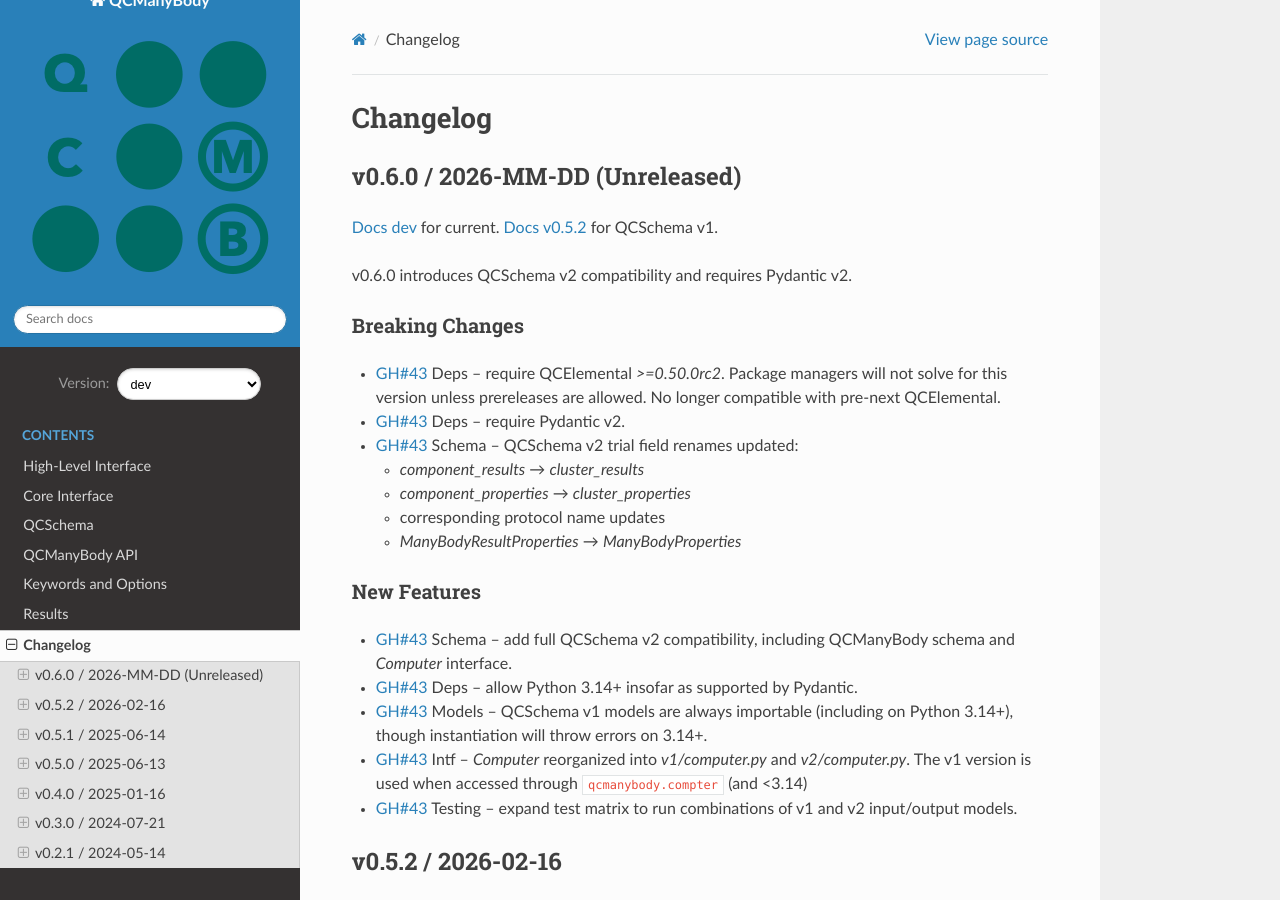
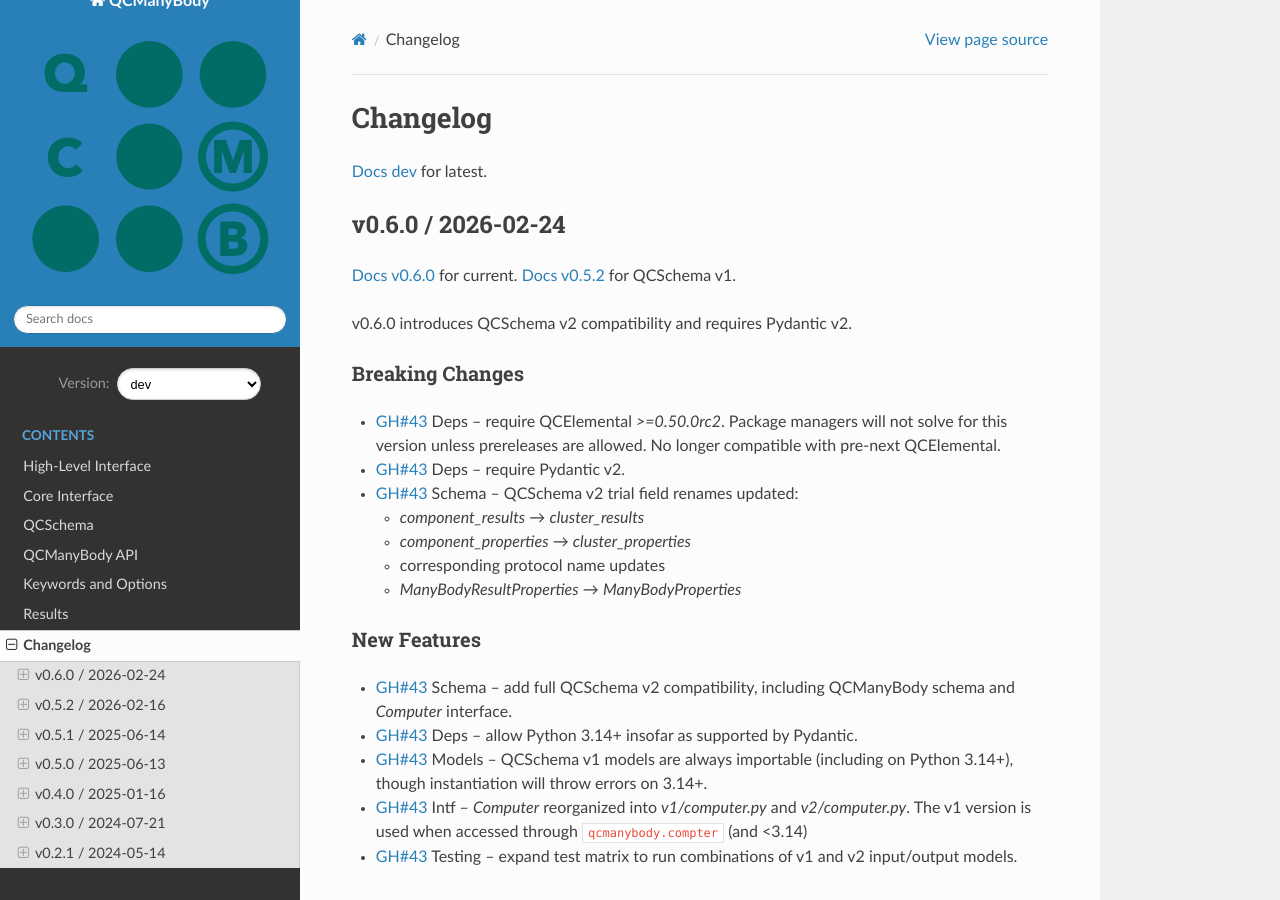
Before and after one commit to MolSSI/QCManyBody, a Sphinx documentation site: the page built from docs/changelog.rst, in a window 1280 px wide and 900 px high. Built offline with Sphinx 7.4.7 and the Read the Docs theme 3.1.0, drawn with Linux system fonts in a browser that asks for light colours; the version number could not be read and is left out.

Commit message:
finalize v0.6.0

```diff
--- a/docs/changelog.rst
+++ b/docs/changelog.rst
@@ -2,10 +2,12 @@
 Changelog
 =========
 
+.. .. _`sec:cl0x0`:
+..
 .. v0.x.0 / 2026-MM-DD (Unreleased)
 .. ===================
 ..
-.. :docs:`v0.x.0`
+.. :docs:`v0.x.0` for current. :docs:`v0.5.2` for QCSchema v1.
 ..
 .. Breaking Changes
 .. ----------------
@@ -29,12 +31,14 @@ Changelog
 .. --------------
 
 
+:docs:`dev` for latest.
+
 .. _`sec:cl060`:
 
-v0.6.0 / 2026-MM-DD (Unreleased)
-================================
+v0.6.0 / 2026-02-24
+===================
 
-:docs:`dev` for current. :docs:`v0.5.2` for QCSchema v1.
+:docs:`v0.6.0` for current. :docs:`v0.5.2` for QCSchema v1.
 
 v0.6.0 introduces QCSchema v2 compatibility and requires Pydantic v2.
 
```
Also changed, not shown: 2 other files.
